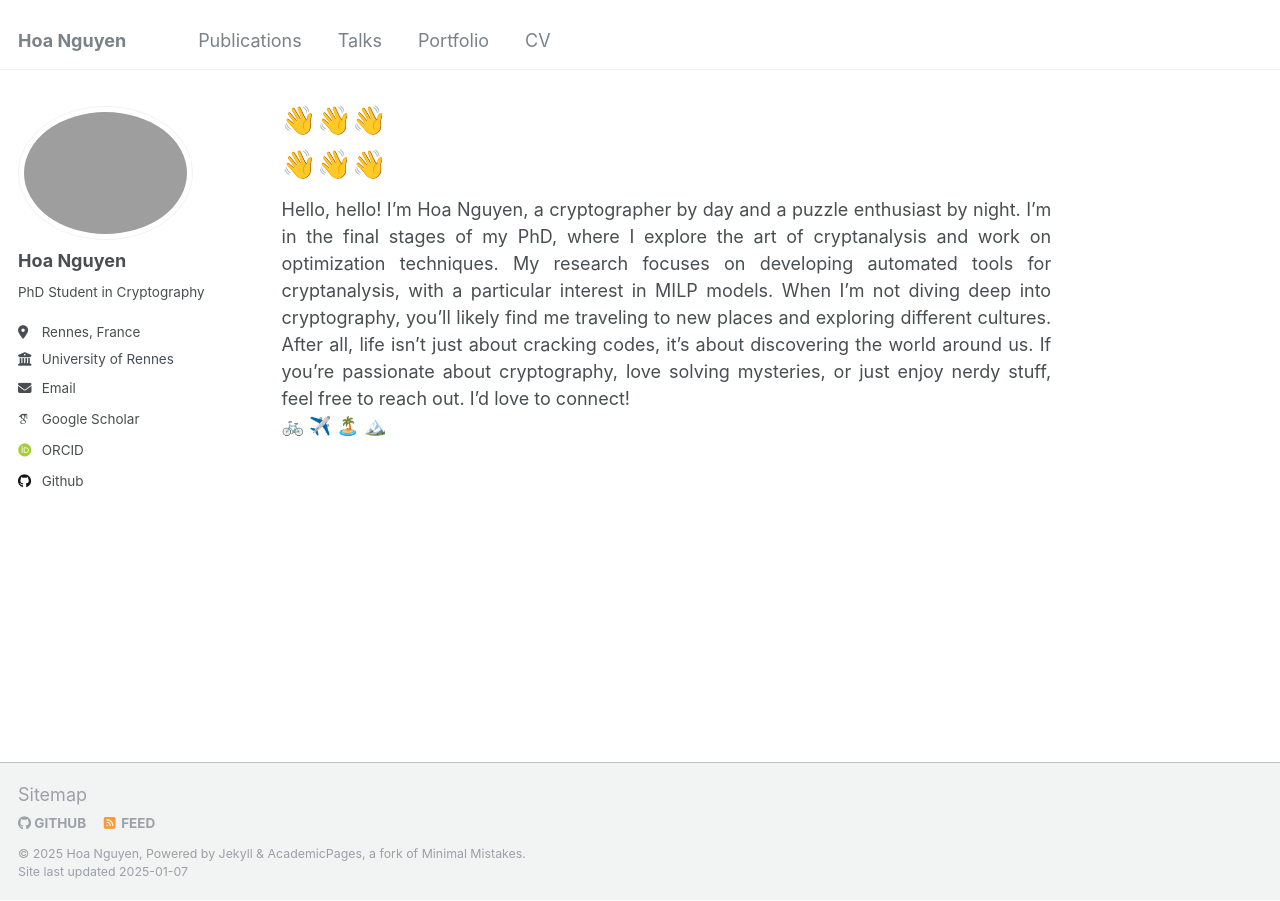
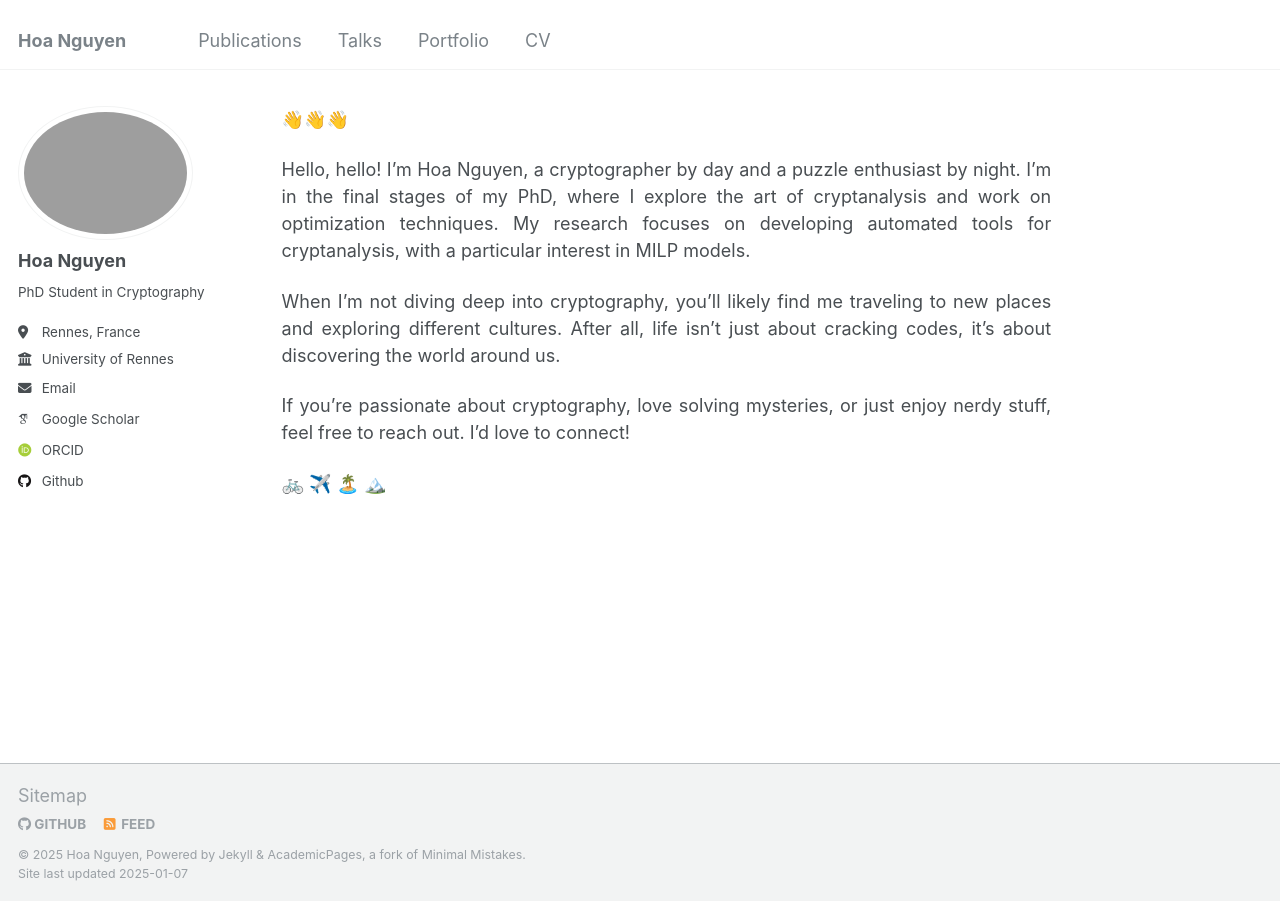
Before and after one commit to HoaNP/HoaNP.github.io, a Jekyll site: the page built from _pages/about.md, in a window 1280 px wide. Built offline with Jekyll 4.4.1, drawn with Linux system fonts in a browser that asks for light colours; some web fonts are replaced; our own code applies the rules of GitHub Pages for plain Markdown files.

```diff
--- a/_pages/about.md
+++ b/_pages/about.md
@@ -5,15 +5,15 @@ redirect_from:
   - /about.html
 ---
 
-# 👋👋👋
+👋👋👋
 <div style="text-align: justify;">
 
 
-Hello, hello! I’m Hoa Nguyen, a cryptographer by day and a puzzle enthusiast by night. I’m in the final stages of my PhD, where I explore the art of cryptanalysis and work on optimization techniques. My research focuses on developing automated tools for cryptanalysis, with a particular interest in MILP models.
+<p>Hello, hello! I’m Hoa Nguyen, a cryptographer by day and a puzzle enthusiast by night. I’m in the final stages of my PhD, where I explore the art of cryptanalysis and work on optimization techniques. My research focuses on developing automated tools for cryptanalysis, with a particular interest in MILP models. </p>
 
-When I’m not diving deep into cryptography, you’ll likely find me traveling to new places and exploring different cultures. After all, life isn’t just about cracking codes, it’s about discovering the world around us.
+<p>When I’m not diving deep into cryptography, you’ll likely find me traveling to new places and exploring different cultures. After all, life isn’t just about cracking codes, it’s about discovering the world around us. </p>
 
-If you’re passionate about cryptography, love solving mysteries, or just enjoy nerdy stuff, feel free to reach out. I’d love to connect!
+<p>If you’re passionate about cryptography, love solving mysteries, or just enjoy nerdy stuff, feel free to reach out. I’d love to connect! </p>
 </div>
 
 🚲 ✈️ 🏝️ 🏔️
```
